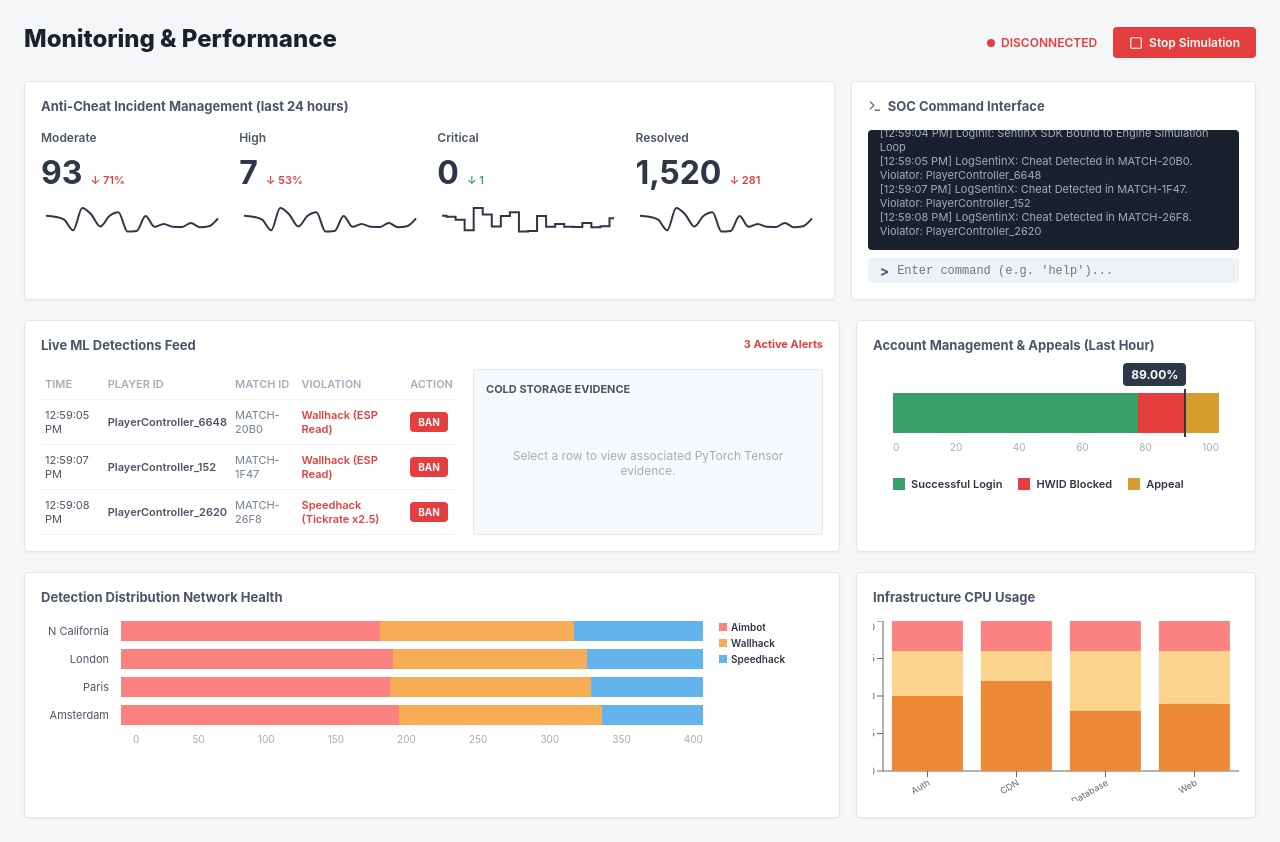
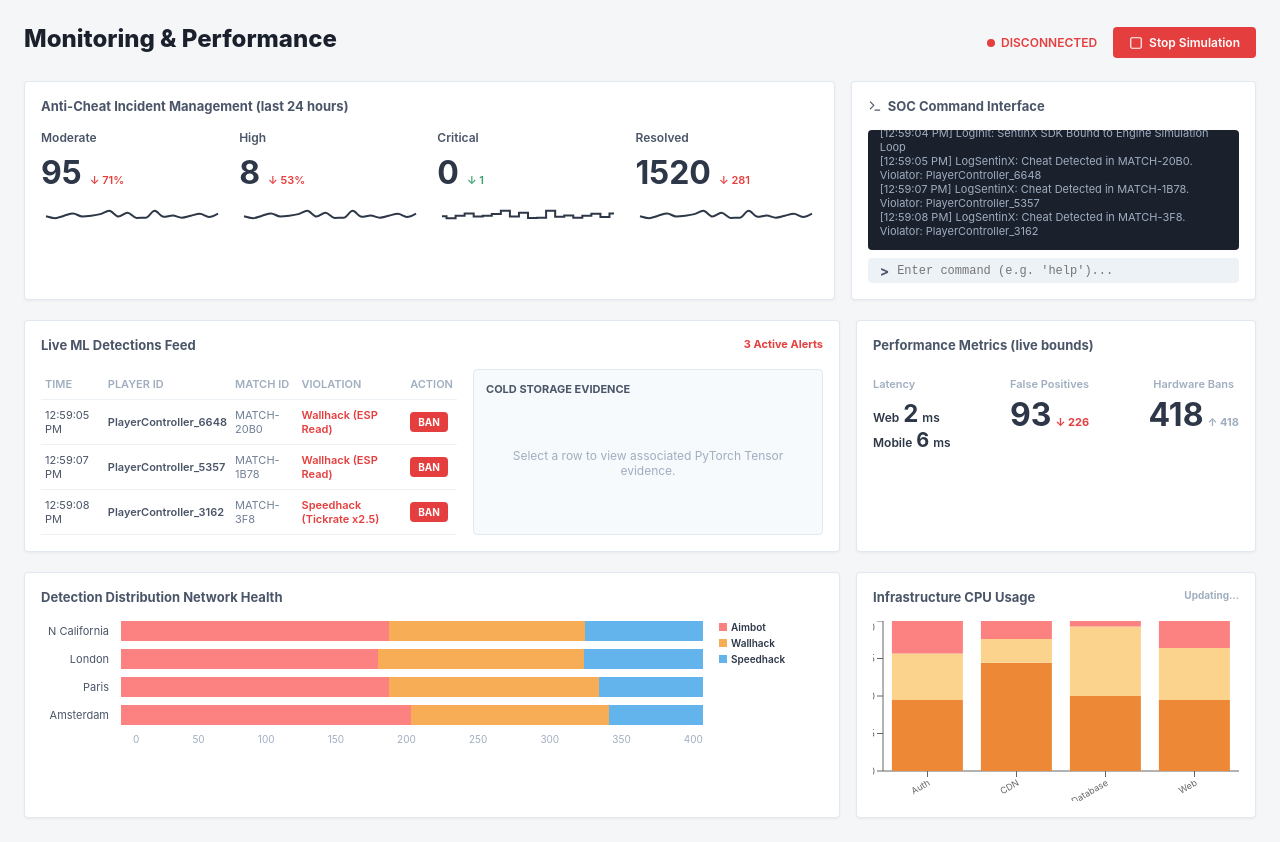
Before and after one commit to Vishwajeet2005/SentinelX, a React (Vite) app in the folder dashboard/: page / in a window 1280 px wide. Built offline with nearby package versions, Linux system fonts and the light colour scheme.

Commit message:
Animate static UI graphs based on simulation ticks

```diff
--- a/dashboard/src/App.jsx
+++ b/dashboard/src/App.jsx
@@ -4,24 +4,33 @@ import { Target, Shield, Users, Map, Play, Square, ChevronRight, ChevronDown, Mo
 import axios from 'axios';
 
 function App() {
-  const sparklineData = Array.from({length: 20}, () => ({ val: Math.random() * 100 }));
-  const trafficData = Array.from({length: 24}, (_, i) => ({ time: `${i}:00`, pc: 20000 + Math.random()*2000, console: 5000 + Math.random()*500 }));
-
-  const horizontalBars = [
+  // --- Graph State Logic ---
+  const [sparklineData, setSparklineData] = useState(Array.from({length: 20}, () => ({ val: 50 + Math.random() * 20 })));
+  const [trafficData, setTrafficData] = useState(Array.from({length: 24}, (_, i) => ({ time: `${i}:00`, pc: 20000 + Math.random()*2000, console: 5000 + Math.random()*500 })));
+  const [cpuData, setCpuData] = useState([
+    { name: 'Auth', user: 50, sys: 30, idle: 20 },
+    { name: 'CDN', user: 60, sys: 20, idle: 20 },
+    { name: 'Database', user: 40, sys: 40, idle: 20 },
+    { name: 'Web', user: 45, sys: 35, idle: 20 },
+  ]);
+  const [horizontalBars, setHorizontalBars] = useState([
     { name: 'N California', aimbot: 80, wallhack: 60, speedhack: 40 },
     { name: 'London', aimbot: 70, wallhack: 50, speedhack: 30 },
     { name: 'Paris', aimbot: 60, wallhack: 45, speedhack: 25 },
     { name: 'Amsterdam', aimbot: 55, wallhack: 40, speedhack: 20 },
-  ];
+  ]);
 
-  const cpuData = [
-    { name: 'Auth', user: 50, sys: 30, idle: 20 },
-    { name: 'CDN', user: 60, sys: 20, idle: 20 },
-    { name: 'Database', user: 40, sys: 40, idle: 20 },
-    { name: 'Web', user: 45, sys: 35, idle: 20 },
-  ];
+  const [metrics, setMetrics] = useState({
+    hardwareBans: 418,
+    incidentsMod: 93,
+    incidentsHigh: 7,
+    incidentsCrit: 0,
+    incidentsRes: 1520
+  });
 
-  // --- Dynamic State Logic ---
+  const [latency, setLatency] = useState({ web: 0, mobile: 11 });
+
+  // --- Dynamic Tracking Logic ---
   const [alertsMap, setAlertsMap] = useState({});
   const alerts = useMemo(() => Object.values(alertsMap).slice(0, 15), [alertsMap]);
   const [selectedAlert, setSelectedAlert] = useState(null);
@@ -61,10 +70,12 @@ function App() {
       } else if (action === 'ban' && parts[1]) {
         if (parts[1] === 'all') {
             logEvent(`Cmd: Mass ban executed.`);
+            setMetrics(p => ({...p, hardwareBans: p.hardwareBans + alerts.length}));
             setAlertsMap({});
             setSelectedAlert(null);
         } else {
             logEvent(`Cmd: DestroyActor ${parts[1]} (Banned via Cmd)`);
+            setMetrics(p => ({...p, hardwareBans: p.hardwareBans + 1}));
             setAlertsMap(prev => {
                 const next = {...prev};
                 delete next[parts[1]];
@@ -90,10 +101,52 @@ function App() {
     }
   }, [selectedAlert]);
 
-  // WebSocket & Simulation logic
+  // Graph Jitter Simulation
+  useEffect(() => {
+    if (!simMode) return;
+    const interval = setInterval(() => {
+        setSparklineData(prev => {
+            const next = [...prev.slice(1)];
+            next.push({ val: 50 + Math.random() * 30 });
+            return next;
+        });
+
+        setTrafficData(prev => {
+            const next = [...prev.slice(1)];
+            const lastHour = parseInt(prev[prev.length-1].time.split(':')[0]);
+            const nextHour = (lastHour + 1) % 24;
+            next.push({ time: `${nextHour}:00`, pc: 20000 + Math.random()*5000, console: 5000 + Math.random()*1500 });
+            return next;
+        });
+
+        setCpuData(prev => prev.map(c => {
+            const user = Math.max(10, Math.min(80, c.user + (Math.random() * 20 - 10)));
+            const sys = Math.max(10, Math.min(50, c.sys + (Math.random() * 10 - 5)));
+            return { ...c, user, sys, idle: Math.max(0, 100 - user - sys) };
+        }));
+
+        setHorizontalBars(prev => prev.map(b => {
+            return {
+                ...b,
+                aimbot: Math.max(10, b.aimbot + (Math.random() * 6 - 3)),
+                wallhack: Math.max(10, b.wallhack + (Math.random() * 6 - 3)),
+                speedhack: Math.max(10, b.speedhack + (Math.random() * 6 - 3))
+            };
+        }));
+
+        setLatency({
+            web: Math.floor(Math.random() * 3),
+            mobile: Math.floor(Math.random() * 15 + 5)
+        });
+
+    }, 2000);
+    return () => clearInterval(interval);
+  }, [simMode]);
+
+  // WebSocket & Alert Simulation logic
   useEffect(() => {
     if (simMode) {
-      logEvent("LogInit: SentinX SDK Bound to Engine Simulation Loop");
+      if (alertsMap && Object.keys(alertsMap).length === 0) logEvent("LogInit: SentinX SDK Bound to Engine Simulation Loop");
       const simInterval = setInterval(() => {
         if (Math.random() > 0.4) {
           const id = "PlayerController_" + Math.floor(Math.random() * 9000);
@@ -112,6 +165,12 @@ function App() {
             baseY: Math.random() * 2000 - 1000,
             time: new Date().toLocaleTimeString()
           };
+
+          setMetrics(p => ({
+              ...p,
+              incidentsMod: p.incidentsMod + (violation.includes('Wallhack') || violation.includes('Recoil') ? 1 : 0),
+              incidentsHigh: p.incidentsHigh + (violation.includes('Aimbot') || violation.includes('Speed') ? 1 : 0)
+          }));
 
           setAlertsMap(prev => {
             const next = {...prev};
@@ -177,23 +236,23 @@ function App() {
             <div className="top-incidents">
                 <div className="incident-box">
                     <div className="header">Moderate</div>
-                    <div className="val-row"><span className="value">93</span><span className="sub">&darr; 71%</span></div>
-                    <div style={{height: '40px', marginTop: '10px'}}><ResponsiveContainer width="100%" height="100%"><LineChart data={sparklineData}><Line type="monotone" dataKey="val" stroke="#2d3748" strokeWidth={2} dot={false} /></LineChart></ResponsiveContainer></div>
+                    <div className="val-row"><span className="value">{metrics.incidentsMod}</span><span className="sub">&darr; 71%</span></div>
+                    <div style={{height: '40px', marginTop: '10px'}}><ResponsiveContainer width="100%" height="100%"><LineChart data={sparklineData}><Line type="monotone" dataKey="val" stroke="#2d3748" strokeWidth={2} dot={false} isAnimationActive={false} /></LineChart></ResponsiveContainer></div>
                 </div>
                 <div className="incident-box">
                     <div className="header">High</div>
-                    <div className="val-row"><span className="value">7</span><span className="sub">&darr; 53%</span></div>
-                    <div style={{height: '40px', marginTop: '10px'}}><ResponsiveContainer width="100%" height="100%"><LineChart data={sparklineData}><Line type="monotone" dataKey="val" stroke="#2d3748" strokeWidth={2} dot={false} /></LineChart></ResponsiveContainer></div>
+                    <div className="val-row"><span className="value">{metrics.incidentsHigh}</span><span className="sub">&darr; 53%</span></div>
+                    <div style={{height: '40px', marginTop: '10px'}}><ResponsiveContainer width="100%" height="100%"><LineChart data={sparklineData}><Line type="monotone" dataKey="val" stroke="#2d3748" strokeWidth={2} dot={false} isAnimationActive={false} /></LineChart></ResponsiveContainer></div>
                 </div>
                 <div className="incident-box">
                     <div className="header">Critical</div>
-                    <div className="val-row"><span className="value">0</span><span className="sub" style={{color: '#38a169'}}>&darr; 1</span></div>
-                    <div style={{height: '40px', marginTop: '10px'}}><ResponsiveContainer width="100%" height="100%"><LineChart data={sparklineData}><Line type="step" dataKey="val" stroke="#2d3748" strokeWidth={2} dot={false} /></LineChart></ResponsiveContainer></div>
+                    <div className="val-row"><span className="value">{metrics.incidentsCrit}</span><span className="sub" style={{color: '#38a169'}}>&darr; 1</span></div>
+                    <div style={{height: '40px', marginTop: '10px'}}><ResponsiveContainer width="100%" height="100%"><LineChart data={sparklineData}><Line type="step" dataKey="val" stroke="#2d3748" strokeWidth={2} dot={false} isAnimationActive={false} /></LineChart></ResponsiveContainer></div>
                 </div>
                 <div className="incident-box">
                     <div className="header">Resolved</div>
-                    <div className="val-row"><span className="value">1,520</span><span className="sub">&darr; 281</span></div>
-                    <div style={{height: '40px', marginTop: '10px'}}><ResponsiveContainer width="100%" height="100%"><LineChart data={sparklineData}><Line type="monotone" dataKey="val" stroke="#2d3748" strokeWidth={2} dot={false} /></LineChart></ResponsiveContainer></div>
+                    <div className="val-row"><span className="value">{metrics.incidentsRes}</span><span className="sub">&darr; 281</span></div>
+                    <div style={{height: '40px', marginTop: '10px'}}><ResponsiveContainer width="100%" height="100%"><LineChart data={sparklineData}><Line type="monotone" dataKey="val" stroke="#2d3748" strokeWidth={2} dot={false} isAnimationActive={false} /></LineChart></ResponsiveContainer></div>
                 </div>
             </div>
         </div>
@@ -245,7 +304,13 @@ function App() {
                                         <td style={{color: '#e53e3e', fontWeight: 600}}>{a.violation}</td>
                                         <td>
                                             <button
-                                                onClick={(e) => { e.stopPropagation(); logEvent(`Cmd: Ban execution for ${a.id}`); setAlertsMap(p=>{const n={...p};delete n[a.id];return n;}); if(selectedAlert?.id===a.id)setSelectedAlert(null);}}
+                                                onClick={(e) => {
+                                                    e.stopPropagation();
+                                                    logEvent(`Cmd: Ban execution for ${a.id}`);
+                                                    setMetrics(p => ({...p, hardwareBans: p.hardwareBans + 1}));
+                                                    setAlertsMap(p=>{const n={...p};delete n[a.id];return n;});
+                                                    if(selectedAlert?.id===a.id)setSelectedAlert(null);
+                                                }}
                                                 style={{background: '#e53e3e', color: '#fff', border: 'none', padding: '4px 8px', borderRadius: '4px', fontSize: '10px', fontWeight: 700, cursor: 'pointer'}}
                                             >BAN</button>
                                         </td>
@@ -280,23 +345,20 @@ function App() {
         </div>
 
         <div className="card">
-            <div className="card-title">Account Management & Appeals (Last Hour)</div>
-            <div style={{marginTop: '40px', padding: '0 20px'}}>
-                <div style={{height: '40px', display: 'flex', background: '#edf2f7', position: 'relative'}}>
-                    <div style={{width: '75%', background: '#38a169', height: '100%'}}></div>
-                    <div style={{width: '15%', background: '#e53e3e', height: '100%'}}></div>
-                    <div style={{width: '10%', background: '#d69e2e', height: '100%'}}></div>
-
-                    <div style={{position: 'absolute', right: '10%', top: '-30px', background: '#2d3748', color: '#fff', padding: '4px 8px', borderRadius: '4px', fontSize: '12px', fontWeight: 700}}>89.00%</div>
-                    <div style={{position: 'absolute', right: '10%', top: '-4px', bottom: '-4px', width: '2px', background: '#2d3748'}}></div>
+            <div className="card-title">Performance Metrics (live bounds)</div>
+            <div style={{display: 'flex', justifyContent: 'space-between', marginTop: '24px'}}>
+                <div>
+                    <div style={{fontSize: '11px', fontWeight: 600, color: '#a0aec0', marginBottom: '8px'}}>Latency</div>
+                    <div style={{fontSize: '12px', fontWeight: 600, display: 'flex', alignItems: 'baseline', gap: '4px'}}>Web <span style={{fontSize: '24px', fontWeight: 700}}>{latency.web}</span><span style={{fontSize: '12px'}}>ms</span></div>
+                    <div style={{fontSize: '12px', fontWeight: 600, display: 'flex', alignItems: 'baseline', gap: '4px'}}>Mobile <span style={{fontSize: '20px', fontWeight: 700}}>{latency.mobile}</span><span style={{fontSize: '12px'}}>ms</span></div>
                 </div>
-                <div style={{display: 'flex', justifyContent: 'space-between', marginTop: '8px', fontSize: '10px', color: '#a0aec0'}}>
-                    <span>0</span><span>20</span><span>40</span><span>60</span><span>80</span><span>100</span>
+                <div style={{textAlign: 'center'}}>
+                    <div style={{fontSize: '11px', fontWeight: 600, color: '#a0aec0', marginBottom: '8px'}}>False Positives</div>
+                    <div style={{fontSize: '32px', fontWeight: 700, lineHeight: 1}}>93<span style={{fontSize: '11px', color: '#e53e3e', marginLeft: '4px'}}>&darr; 226</span></div>
                 </div>
-                <div style={{display: 'flex', gap: '16px', marginTop: '24px', fontSize: '11px', fontWeight: 600}}>
-                    <div style={{display: 'flex', alignItems: 'center', gap: '6px'}}><div style={{width: '12px', height:'12px', background:'#38a169'}}></div> Successful Login</div>
-                    <div style={{display: 'flex', alignItems: 'center', gap: '6px'}}><div style={{width: '12px', height:'12px', background:'#e53e3e'}}></div> HWID Blocked</div>
-                    <div style={{display: 'flex', alignItems: 'center', gap: '6px'}}><div style={{width: '12px', height:'12px', background:'#d69e2e'}}></div> Appeal</div>
+                <div style={{textAlign: 'center'}}>
+                    <div style={{fontSize: '11px', fontWeight: 600, color: '#a0aec0', marginBottom: '8px'}}>Hardware Bans</div>
+                    <div style={{fontSize: '32px', fontWeight: 700, lineHeight: 1}}>{metrics.hardwareBans}<span style={{fontSize: '11px', color: '#a0aec0', marginLeft: '4px'}}>&uarr; {metrics.hardwareBans}</span></div>
                 </div>
             </div>
         </div>
@@ -311,9 +373,9 @@ function App() {
                         <div className="horizontal-bar-row" key={row.name}>
                             <div className="h-bar-label">{row.name}</div>
                             <div className="h-bar-track">
-                                <div className="h-bar-fill" style={{width: `${row.aimbot}%`, background: '#fc8181'}}></div>
-                                <div className="h-bar-fill" style={{width: `${row.wallhack}%`, background: '#f6ad55'}}></div>
-                                <div className="h-bar-fill" style={{width: `${row.speedhack}%`, background: '#63b3ed'}}></div>
+                                <div className="h-bar-fill" style={{width: `${row.aimbot}%`, background: '#fc8181', transition: 'width 1.5s ease'}}></div>
+                                <div className="h-bar-fill" style={{width: `${row.wallhack}%`, background: '#f6ad55', transition: 'width 1.5s ease'}}></div>
+                                <div className="h-bar-fill" style={{width: `${row.speedhack}%`, background: '#63b3ed', transition: 'width 1.5s ease'}}></div>
                             </div>
                         </div>
                     ))}
@@ -330,15 +392,18 @@ function App() {
         </div>
 
         <div className="card">
-            <div className="card-title">Infrastructure CPU Usage</div>
+            <div className="card-title" style={{display: 'flex', justifyContent: 'space-between'}}>
+                <span>Infrastructure CPU Usage</span>
+                <span style={{fontSize: '10px', color: '#a0aec0'}}>Updating...</span>
+            </div>
             <div style={{height: '180px'}}>
                 <ResponsiveContainer width="100%" height="100%">
                     <BarChart data={cpuData} margin={{top:0,right:0,left:-20,bottom:0}}>
                         <YAxis tick={{fontSize: 10}} width={30} />
                         <XAxis dataKey="name" tick={{fontSize: 9}} interval={0} angle={-30} textAnchor="end" />
-                        <Bar dataKey="user" stackId="a" fill="#ed8936" />
-                        <Bar dataKey="sys" stackId="a" fill="#fbd38d" />
-                        <Bar dataKey="idle" stackId="a" fill="#fc8181" />
+                        <Bar dataKey="user" stackId="a" fill="#ed8936" isAnimationActive={false} />
+                        <Bar dataKey="sys" stackId="a" fill="#fbd38d" isAnimationActive={false} />
+                        <Bar dataKey="idle" stackId="a" fill="#fc8181" isAnimationActive={false} />
                     </BarChart>
                 </ResponsiveContainer>
             </div>
```
